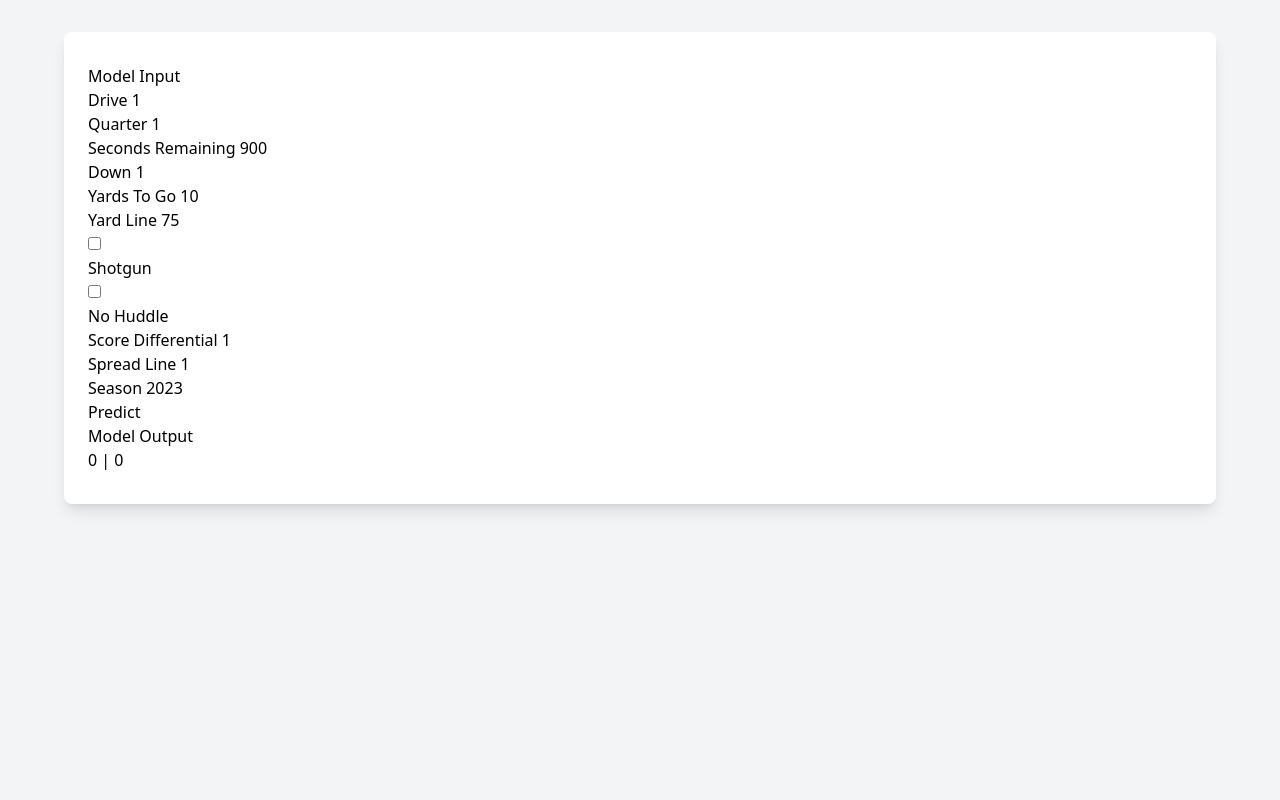
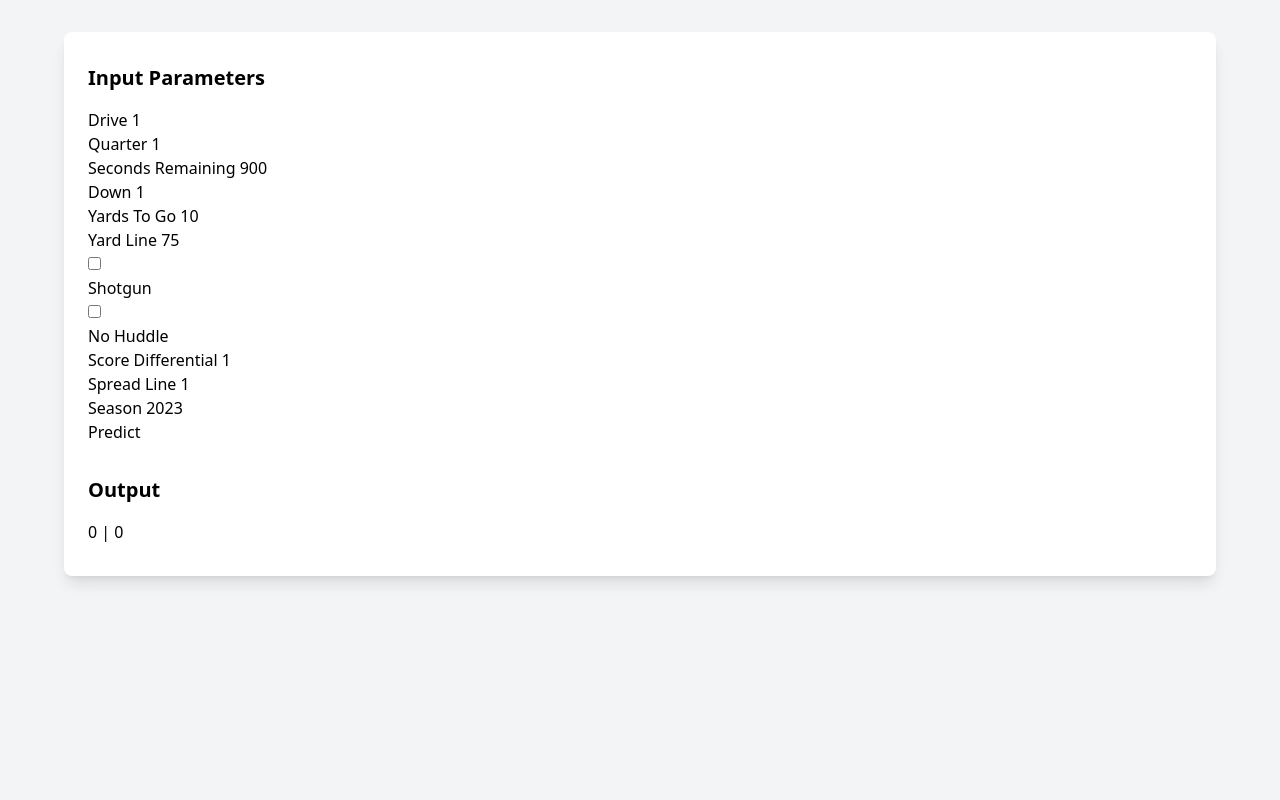
Before and after one commit to hansmissenheim/play-prediction, a Flask app: page / in a window 1280 px wide. Run offline with Flask 3, Linux system fonts and the light colour scheme; some libraries are stand-ins or nearby versions.

Commit message:
Add styling to section headers

```diff
--- a/app/static/css/main.css
+++ b/app/static/css/main.css
@@ -554,6 +554,10 @@ video {
   --tw-contain-style:  ;
 }
 
+.m-4 {
+  margin: 1rem;
+}
+
 .mx-auto {
   margin-left: auto;
   margin-right: auto;
@@ -562,6 +566,11 @@ video {
 .my-12 {
   margin-top: 3rem;
   margin-bottom: 3rem;
+}
+
+.my-4 {
+  margin-top: 1rem;
+  margin-bottom: 1rem;
 }
 
 .mb-2 {
@@ -574,6 +583,14 @@ video {
 
 .ms-2 {
   margin-inline-start: 0.5rem;
+}
+
+.mb-4 {
+  margin-bottom: 1rem;
+}
+
+.mt-8 {
+  margin-top: 2rem;
 }
 
 .block {
@@ -724,8 +741,17 @@ video {
   line-height: 1.25rem;
 }
 
+.text-xl {
+  font-size: 1.25rem;
+  line-height: 1.75rem;
+}
+
 .font-medium {
   font-weight: 500;
+}
+
+.font-bold {
+  font-weight: 700;
 }
 
 .text-gray-900 {
--- a/app/templates/index.html
+++ b/app/templates/index.html
@@ -12,7 +12,7 @@
 <body>
     <main class="flex flex-col items-center h-screen py-8 bg-gray-100">
         <div class="max-w-6xl w-full px-6 py-8 bg-white rounded-lg shadow-lg">
-            <h1>Model Input</h1>
+            <h1 class="text-xl font-bold mb-4">Input Parameters</h1>
             <form hx-post="/predict" hx-trigger="submit" hx-target="#predictionOutput">
                 <div>
                     <label for="drive">Drive</label>
@@ -81,7 +81,7 @@
             </form>
 
             <div>
-                <h1>Model Output</h1>
+                <h1 class="text-xl font-bold mt-8 mb-4">Output</h1>
                 <h2 id="predictionOutput">0 | 0</h2>
             </div>
         </div>
```
